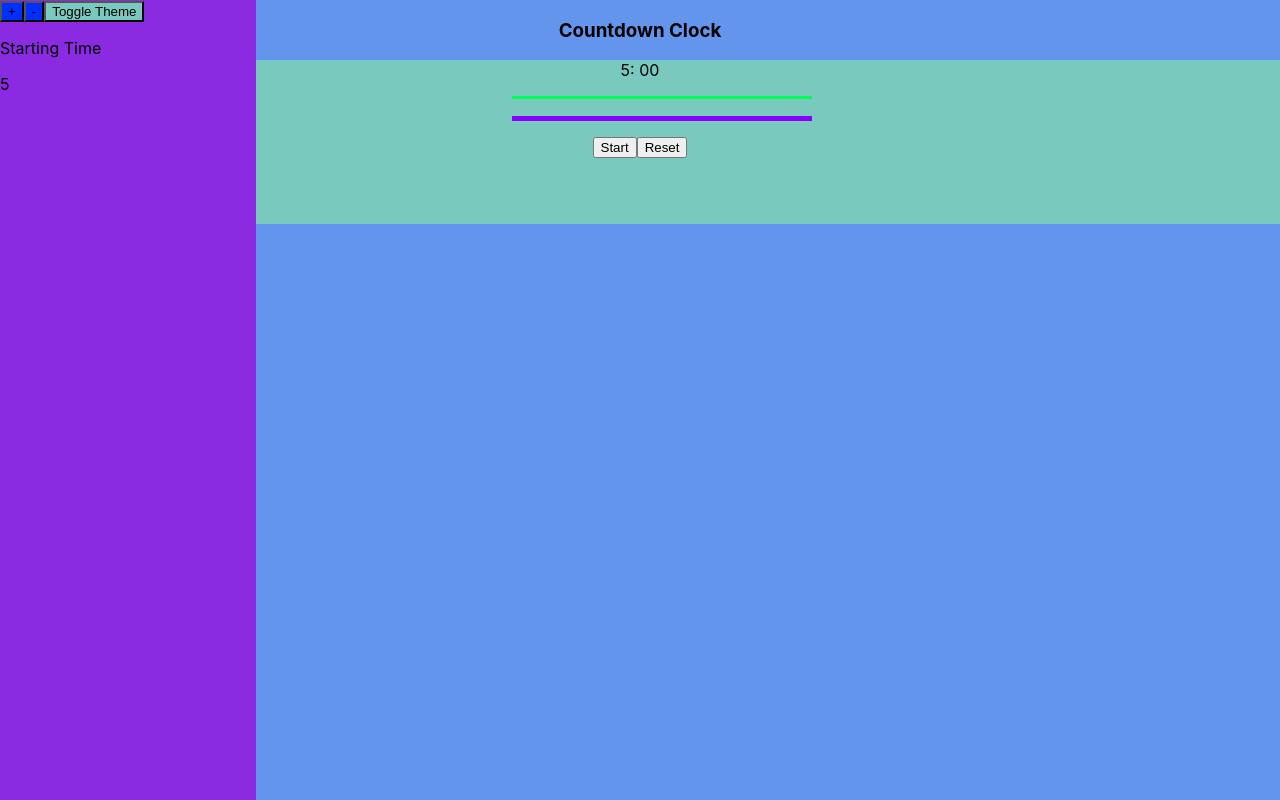
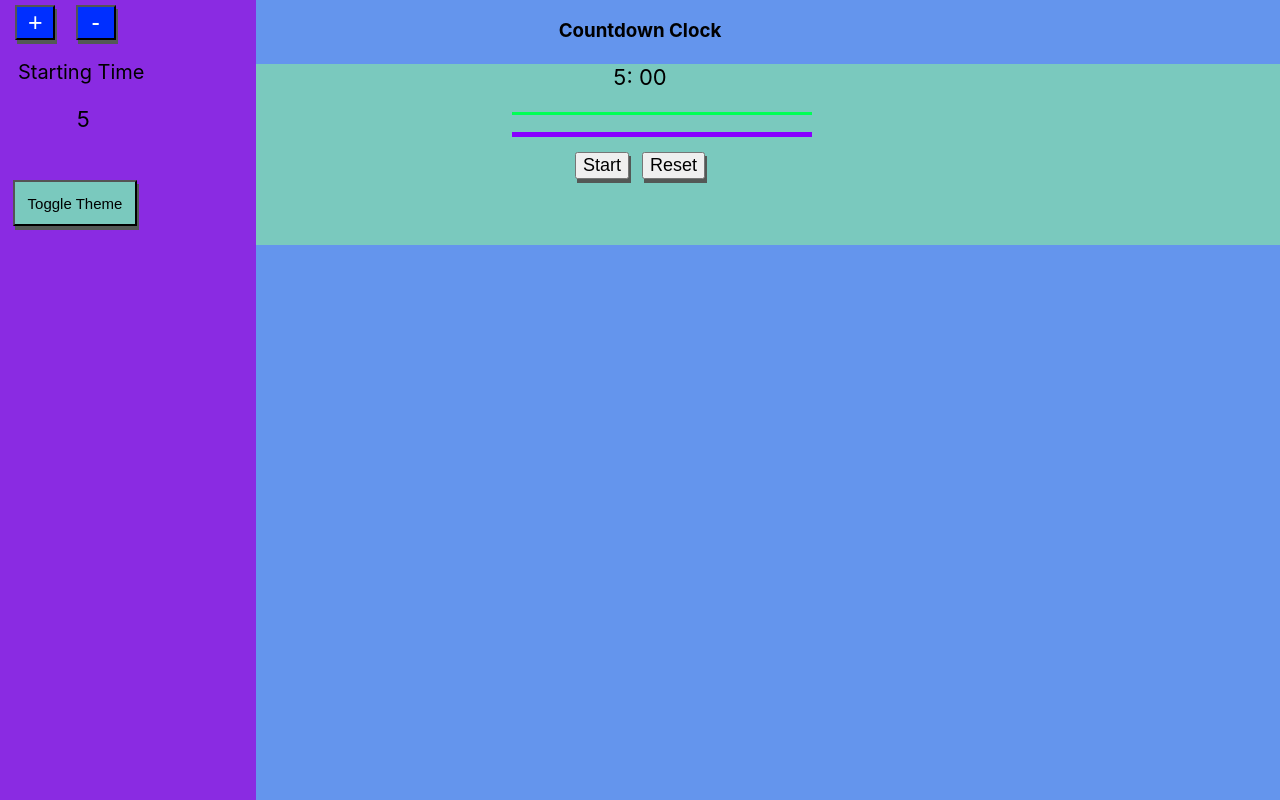
Before and after one commit to MattTheEconomist/Timer_in_react, a React (Create React App) app: page / in a window 1280 px wide. Built offline with nearby package versions, Linux system fonts and the light colour scheme.

Commit message:
the final commit

```diff
--- a/src/App.css
+++ b/src/App.css
@@ -1,3 +1,11 @@
+
+
+ .fonts{
+  font-family: 'Poppins', sans-serif;
+ }
+
+
+
 #appContainer{
 color:black;
 display:flex;
@@ -12,7 +20,7 @@ flex: 1 100%;
 #sidebarContainer{
   flex:1 ;
   background-color: blueviolet;
-  width: 20%;
+  width:20%;
   height: 100vh;
   position: fixed
 }
@@ -22,25 +30,19 @@ background-color: cornflowerblue;
 width: 70%;
 height: 100vh;
 text-align: center;
-/* position: fixed */
-}
-/* #clockID{
-  position: absolute;
-  left: 40%;
-} */
-
-#timeOutput{
-
 }
 
+#clockId{
+  max-height: 200px ;
+}
+
+
 #runningViz{
-  /* background-color: cyan; */
   flex:3;
   width: 300px;
   height: 3px;
   position: absolute;
   left: 40%;
-/* margin:auto */
 }
 
 #warningDiv{
@@ -48,6 +50,112 @@ text-align: center;
   height: 50px;
   margin: auto;
 }
+
+button{
+  transition: all 0.4s ;
+}
+
+
+
+#plusButton{
+  margin-right: 5px;
+  width: 40px;
+  font-size: 25px;
+  margin-left: 6%;
+  margin-top: 2%;
+  box-shadow: 2px 4px 0px 0px #535856;
+
+
+}
+
+#plusButton:hover {
+  margin-top: 5px;
+  margin-bottom: 5px;
+  box-shadow: 0px 0px 0px 0px #007144;
+
+}
+
+
+#minusButton{
+  width: 40px;
+  font-size: 25px;
+  margin-left: 6%;
+  margin-top: 2%;
+  box-shadow: 2px 4px 0px 0px #535856;
+
+}
+
+#minusButton:hover {
+  margin-top: 5px;
+  margin-bottom: 5px;
+  box-shadow: 0px 0px 0px 0px #007144;
+
+}
+
+#startingTimeText{
+
+  margin-left: 7%;
+  font-size: 20px;
+  margin-top: 20px;
+
+
+
+}
+#startingTimeNumber{
+  margin-left: 30%;
+  font-size: 22px
+
+}
+
+#themeButton{
+  font-size: 15px;
+  margin-left: 5%;
+  margin-top: 10%;
+  padding: 5%;
+  margin-right: 5%;
+  box-shadow: 2px 4px 0px 0px #535856;
+}
+
+#themeButton:hover{
+  margin-top: 20px;
+  margin-bottom: 10px;
+  box-shadow: 0px 0px 0px 0px #007144;
+}
+
+
+#timeOutput{
+  font-size: 22px;
+  left: 20%;
+
+}
+#startButton{
+  left: 20%;
+  margin-right: 1%;
+  font-size: large;
+  box-shadow: 2px 4px 0px 0px #535856;
+
+}
+
+#startButton:hover{
+  margin-top: 5px;
+  margin-bottom: 5px;
+  box-shadow: 0px 0px 0px 0px #007144;
+}
+
+
+#resetButton{
+  left: 20%;
+  font-size: large;
+  box-shadow: 2px 4px 0px 0px #535856;
+
+}
+#resetButton:hover{
+  margin-top: 5px;
+  margin-bottom: 0px;
+  box-shadow: 0px 0px 0px 0px #007144;
+
+}
+
 
 .reds{
   background-color:palevioletred;
@@ -61,6 +169,7 @@ background-color:palevioletred;
   }
   .cool{
     background-color:hsla(229, 100%, 50%, 1);
+    color: white
 
   }
 
--- a/src/App.js
+++ b/src/App.js
@@ -34,15 +34,11 @@ function App() {
       <div id="appContainer">
         <div id="sidebarContainer">
 
-          <ButtonTime action={handleInc} value={incText}/>
-          <ButtonTime action={handleDec} value={decText}/>
-
-
-
+          <ButtonTime action={handleInc} value={incText} id="incButton" />
+          <ButtonTime action={handleDec} className='poop' value={decText} id="decButton" />
+          <p id="startingTimeText">Starting Time</p>
+          <p id="startingTimeNumber">{timeMin}</p>
           <ThemeButton value={"Toggle Theme"}/>
-
-          <p>Starting Time</p>
-          <p>{timeMin}</p>
         </div>
         <div id="clockContainer">
           {" "}
--- a/src/Components/Clock.js
+++ b/src/Components/Clock.js
@@ -91,17 +91,17 @@ if(runningTimeSec<0){
     <>
       <div className={classes} id='clockID'>
       {/* <div> */}
-        <p  style={runningTimeSec===0?timeOutColor :runningTimeColor}>{formatTime(runningTimeSec)}</p>
+        <p  id="timeOutput" style={runningTimeSec===0?timeOutColor :runningTimeColor}>{formatTime(runningTimeSec)}</p>
         <RunningViz status={status} timeLeft={runningTimeSec} />
         <br></br>
         <TimeLeftBar timeLeft={runningTimeSec} startTime={startTime} status={status}/>
         <br></br>
-        <button onClick={startButtonFunction}>
+        <button onClick={startButtonFunction} id="startButton">
           {" "}
           {status ? "Start" : "Stop"}{" "}
         </button>
 
-        <button onClick={handleResetClick}> Reset </button>
+        <button onClick={handleResetClick} id="resetButton"> Reset </button>
         <WarningViz status={status} timeLeft={runningTimeSec} />
 
       </div>
--- a/src/Components/ThemeButton.js
+++ b/src/Components/ThemeButton.js
@@ -13,5 +13,5 @@ export default function Button(props) {
         reds: context.theme==="reds"
     })
 
-    return <button className={classes} onClick={() => context.toggleTheme()}>Toggle Theme </button>;
+    return <button id="themeButton" className={classes} onClick={() => context.toggleTheme()}>Toggle Theme </button>;
 }
--- a/src/Components/TimeAdjButton.js
+++ b/src/Components/TimeAdjButton.js
@@ -5,6 +5,16 @@ import {ThemeContext} from "./ThemeContext.js";
 
 export default function ButtonTime(props) {
 //pass down time increment function from props!
+
+const {action, value} = props
+let idValue = '';
+
+if(value==="+"){
+    idValue="plusButton"
+}else if(value==="-"){
+    idValue="minusButton"
+
+}
 
 
 
@@ -19,5 +29,5 @@ export default function ButtonTime(props) {
         warm: context.themeSecondary==="warm"
     })
 
-return <button className={classes} onClick={props.action}>{props.value}</button>;
+return <button className={classes} onClick={action} id={idValue}>{value}</button>;
 }
--- a/src/Components/TimeLeftBar.js
+++ b/src/Components/TimeLeftBar.js
@@ -1,6 +1,6 @@
 import React, { useState, useEffect, useRef, useContext } from "react";
-import clsx from 'clsx';
-import {ThemeContext} from './ThemeContext.js'
+import clsx from "clsx";
+import { ThemeContext } from "./ThemeContext.js";
 
 export default function TimeLeftBar(props) {
   const { timeLeft, startTime, status } = props;
@@ -25,63 +25,50 @@ export default function TimeLeftBar(props) {
     setTotalTime(60);
   }
 
-
-
   //change div length based on proportion of time remaining
-  let totalDivLength = 300
-  let remainingDivLength = (timeLeft/totalTime)*totalDivLength
+  let totalDivLength = 300;
+  let remainingDivLength = (timeLeft / totalTime) * totalDivLength;
 
   let totalDivSize = {
-      width: `${totalDivLength}px`,
-      height: '5px',
-      position: 'absolute',
-      left: '40%',
-    //   margin: 'auto'
-    //   backgroundColor: 'hsla(252, 100%, 50%, 1)'
-
-  }
-
+    width: `${totalDivLength}px`,
+    height: "5px",
+    position: "absolute",
+    left: "40%",
+  };
 
   let remainingDivSize = {
     width: `${remainingDivLength}px`,
-    height: '5px',
-    position: 'absolute',
-    left: '40%',
-    // backgroundColor: 'black'
-    // backgroundColor:`hsla( ${totalDivLength}, 100%, 50%, 1)`
-    // backgroundColor:'hsla(308, 100%, 50%, 1)'
+    height: "5px",
+    position: "absolute",
+    left: "40%",
+  };
 
-}
+  //set bar colors to match theme
 
-    //set bar colors to match theme
+  const context = useContext(ThemeContext);
 
-    const context = useContext(ThemeContext)
+  const remainingDivClasses = clsx({
+    cool: context.themeSecondary === "cool",
+    warm: context.themeSecondary === "warm",
+  });
 
-    const remainingDivClasses = clsx({
-        cool: context.themeSecondary==='cool',
-        warm: context.themeSecondary==="warm"
-
-    })
-
-    const totalDivClasses = clsx({
-        purps: context.themeTertiary==='purps',
-        pinks: context.themeTertiary==='pinks'
-
-    })
-
-
+  const totalDivClasses = clsx({
+    purps: context.themeTertiary === "purps",
+    pinks: context.themeTertiary === "pinks",
+  });
 
   return (
     <>
-
-        {/* totalTime NOW= {totalTime}
-        <br></br>
-        timeLeft = {timeLeft}
-        <br></br>
-        status = {status} */}
-
-      <div id="totalTimeDiv" style={totalDivSize} className={remainingDivClasses}></div>
-      <div id="timeRemainingDiv" style={remainingDivSize} className={totalDivClasses}></div>
+      <div
+        id="totalTimeDiv"
+        style={totalDivSize}
+        className={remainingDivClasses}
+      ></div>
+      <div
+        id="timeRemainingDiv"
+        style={remainingDivSize}
+        className={totalDivClasses}
+      ></div>
     </>
   );
 }
```
Also changed, not shown: 1 other file (tests, documents, lock files or other folders). Lines whose indentation alone changed are shown as unchanged.
